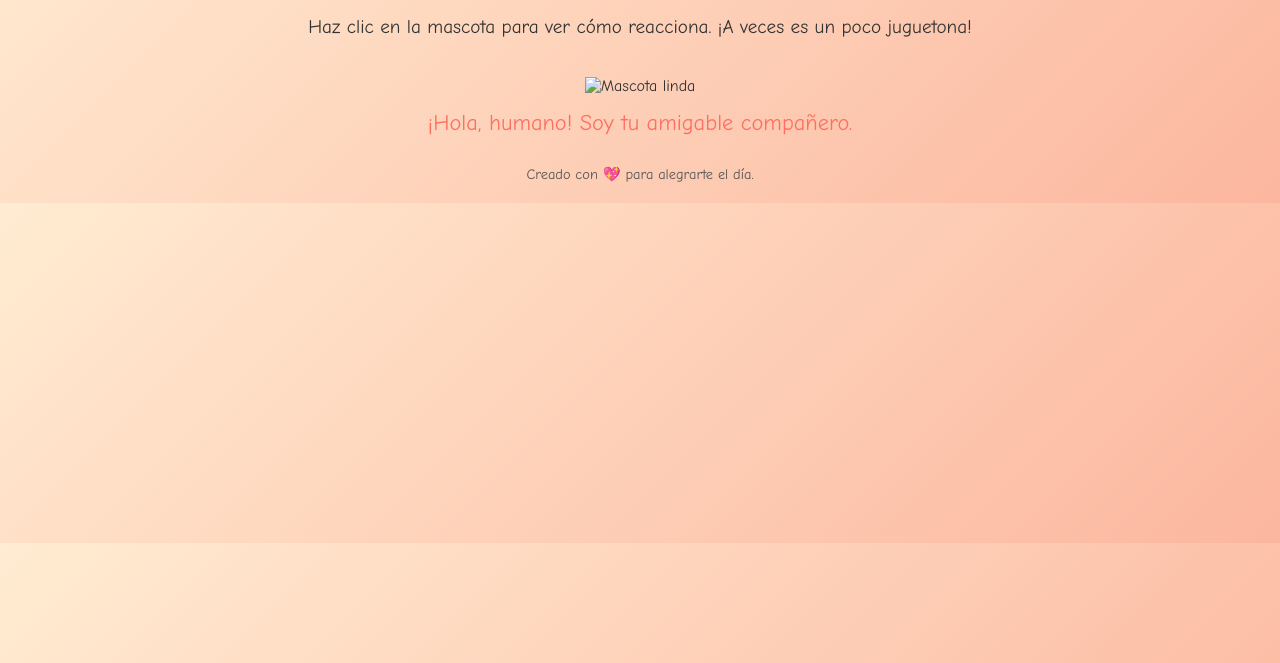
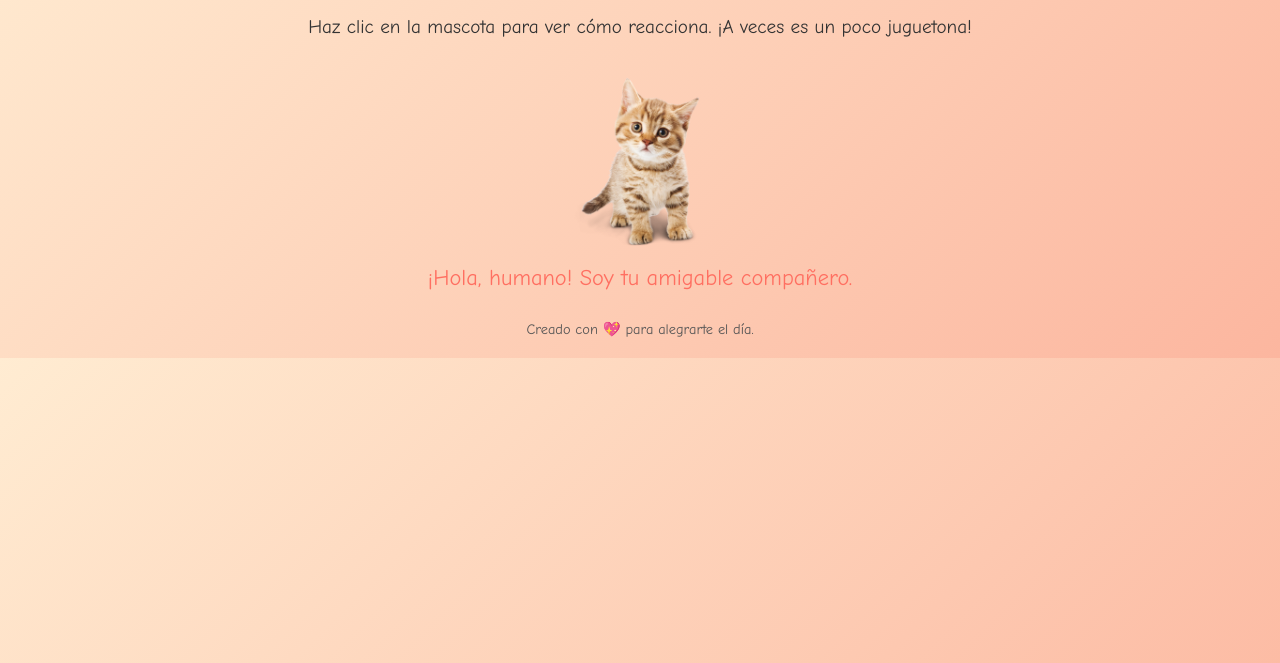
Before and after one commit to seb1029/mascotaInteractiva, a plain HTML site: page index.html in a window 1280 px wide. Shown: the part 137-800 px from the top of the page. Drawn offline with Linux system fonts and the light colour scheme; the site is published under a folder, as on GitHub Pages, so addresses that start at the root find nothing.

Commit message:
Update index.html

```diff
--- a/index.html
+++ b/index.html
@@ -44,7 +44,7 @@
     <h1>¡Bienvenido a la página de la mascota interactiva!</h1>
     <p>Esta página es un pequeño rincón donde podrás relajarte y jugar con nuestra simpática mascota.</p>
     <p>Haz clic en la mascota para ver cómo reacciona. ¡A veces es un poco juguetona!</p>
-    <img src="/cat.png" class="mascota" id="mascota" alt="Mascota linda">
+    <img src="./cat.png" class="mascota" id="mascota" alt="Mascota linda">
     <div class="mensaje" id="mensaje">¡Hola, humano! Soy tu amigable compañero.</div>
     <footer>Creado con 💖 para alegrarte el día.</footer>
     <script>
```
